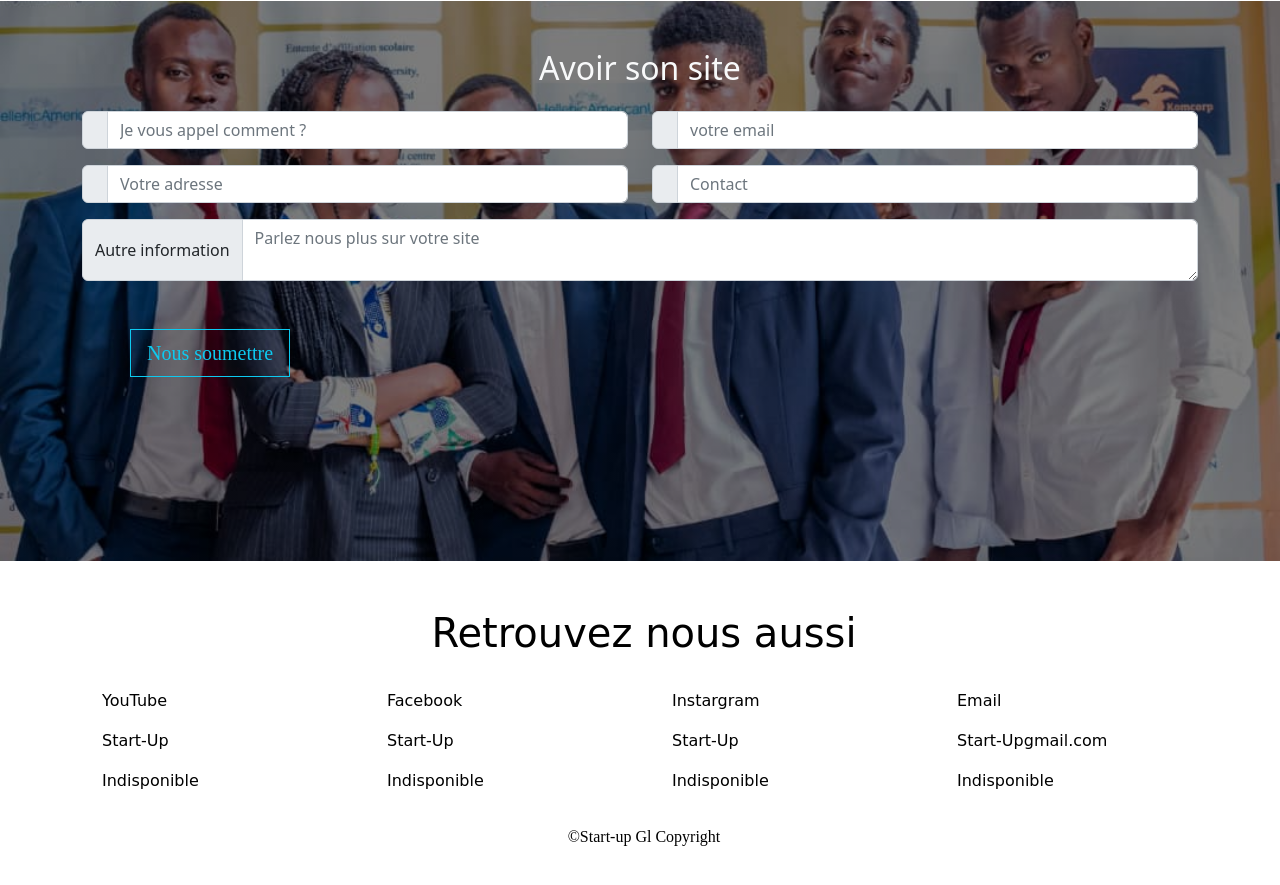
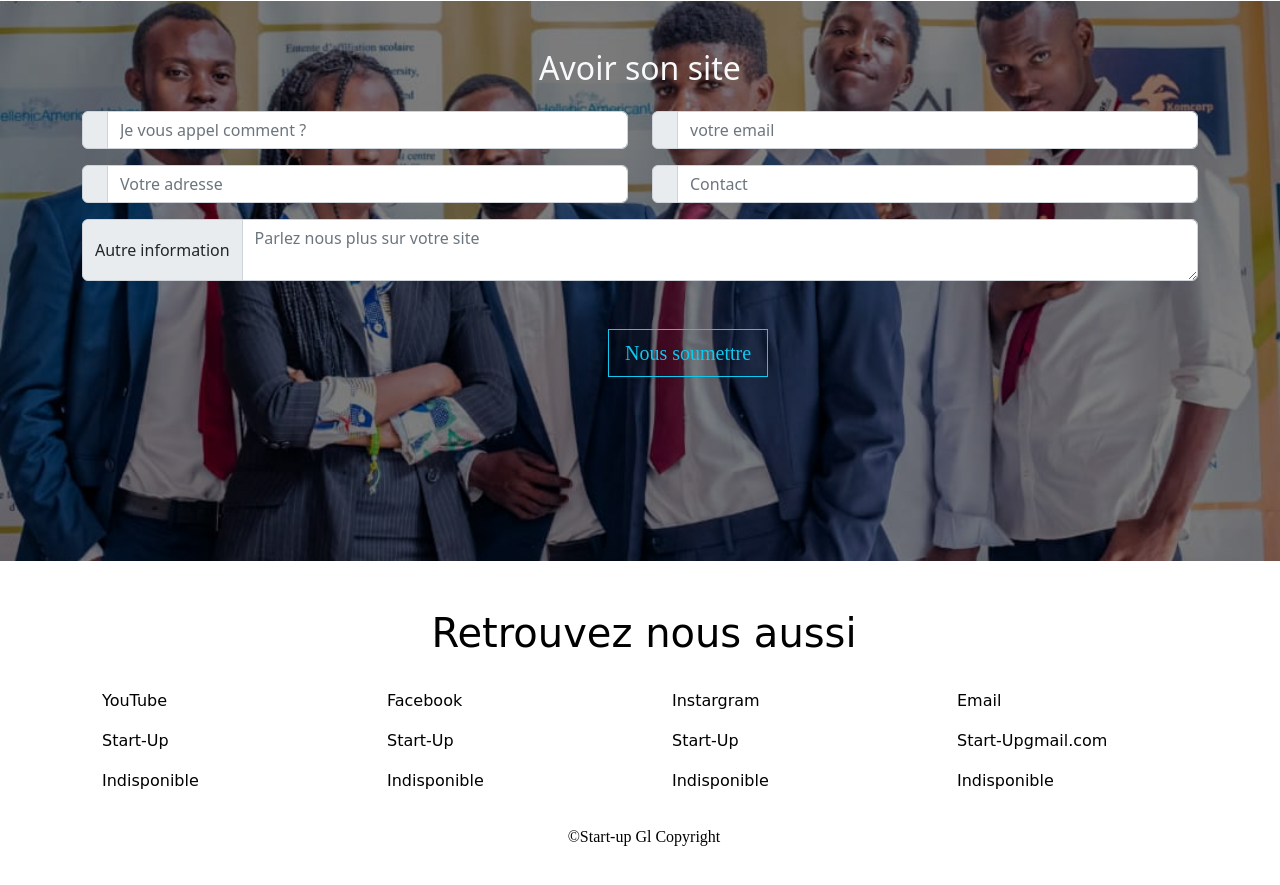
Before and after one commit to Beluissidoine/startupgl, a plain HTML site: page index.html in a window 1280 px wide. Shown: the part 2655-3540 px from the top of the page. Drawn offline with Linux system fonts and the light colour scheme.

Commit message:
Update index.html

```diff
--- a/index.html
+++ b/index.html
@@ -181,7 +181,7 @@
                             <span class="input-group-text">Autre information</span>
                             <textarea class="form-control" placeholder="Parlez nous plus sur votre site"></textarea>
                         </div>
-                        <a href="#" class="m-5"><button class="btn btn-outline-info marriweather btn-lg rounded-0">Nous soumettre</button></a>
+                        <a href="#" class="m-5 soumettre"><button class="btn btn-outline-info marriweather btn-lg rounded-0">Nous soumettre</button></a>
                     </div>
                 </form>
             </div>
```
